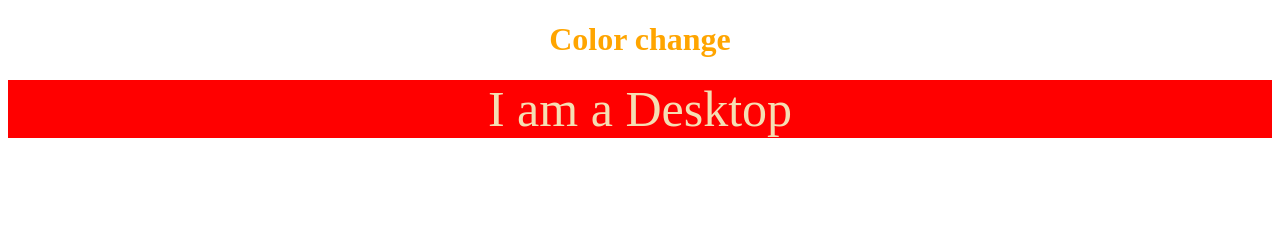
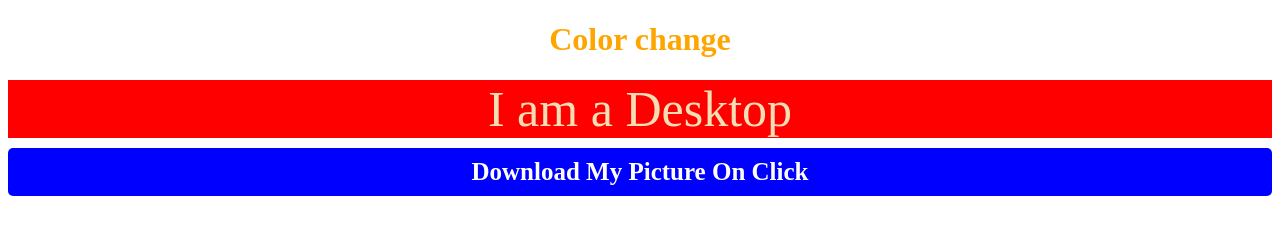
Before and after one commit to Aditya99Raj/CodePractice, a plain HTML site: page index.html in a window 1280 px wide. Drawn offline with Linux system fonts and the light colour scheme.

Commit message:
add picture download button

```diff
--- a/ReduxCode.js
+++ b/ReduxCode.js
@@ -40,3 +40,8 @@
 // store.dispatch({type:"ADD_TODO",payload:{title:"buy vagetable",status:true}});
 // store.dispatch({type:"COUNT",})
 // console.log(store.getstate());
+
+
+function name(Myname){
+    console.log(`name is student ${Myname}`)
+}
--- a/index.html
+++ b/index.html
@@ -4,6 +4,7 @@
     <meta charset="UTF-8">
     <meta http-equiv="X-UA-Compatible" content="IE=edge">
     <meta name="viewport" content="width=device-width, initial-scale=1.0">
+
     <title>Document</title>
     <style>
 
@@ -44,7 +45,29 @@
           }
       }
 
+   a{
+       text-decoration: none;
+       color: white;
+       font-weight: 600;
+       font-size: 25px;
+   }
 
+   .btn{
+         background-color: blue;
+         color: white;
+         padding: 10px;
+         border-radius: 5px;
+
+         text-align: center;
+        cursor: pointer;
+        margin: auto;
+        margin-top: 10px;
+        transition: 0.5s;
+   }
+   .btn:hover{
+       background-color: green;
+       width: 40%;
+    }
 
 
     </style>
@@ -57,7 +80,7 @@
         <div class="box"  id="box-2">I am a tablet</div>
         <div class="box"  id="box-3">I am a leptop</div>
         <div class="box"  id="box-4">I am a Desktop</div>
-
+        <div class="btn"><a href="Photo1_fw14_188.png" download>Download My Picture On Click</a></div>
 
 </body>
 </html>
```
Also changed, not shown: Photo1_fw14_188.png (added).
